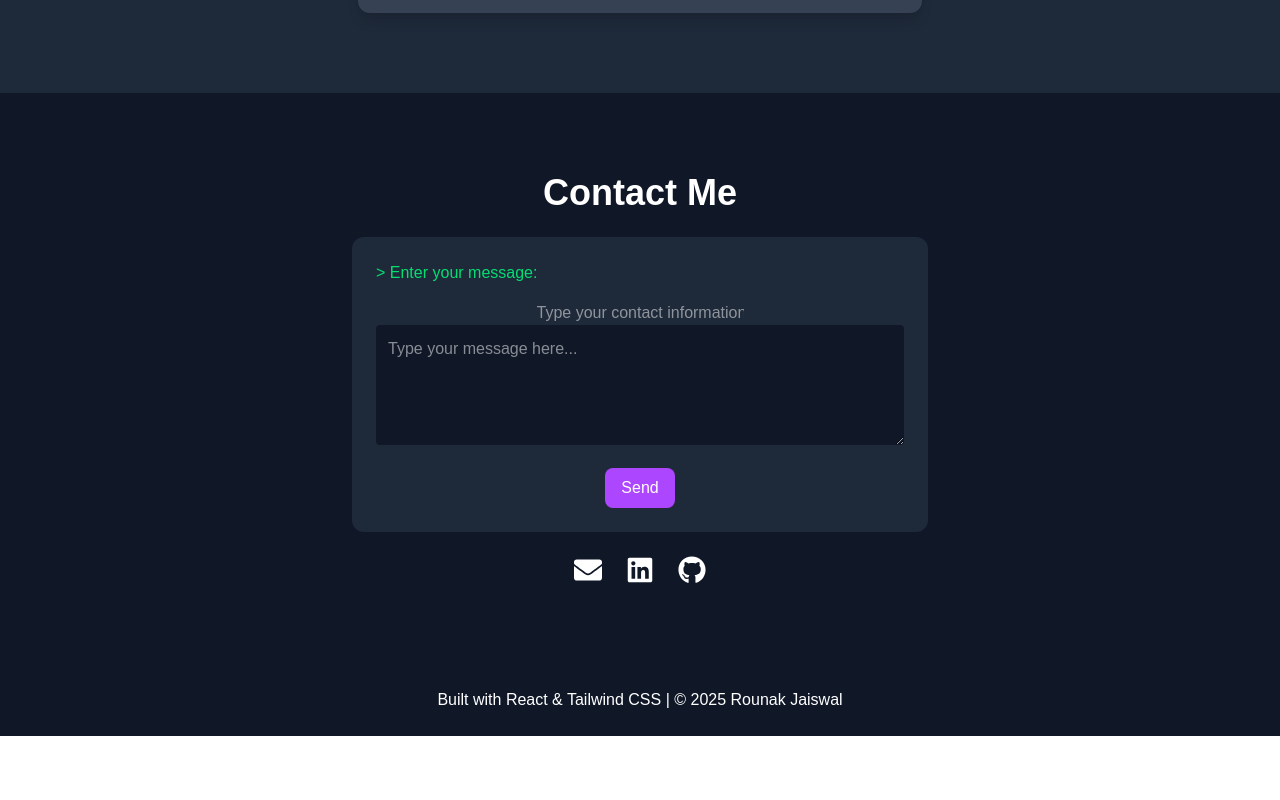
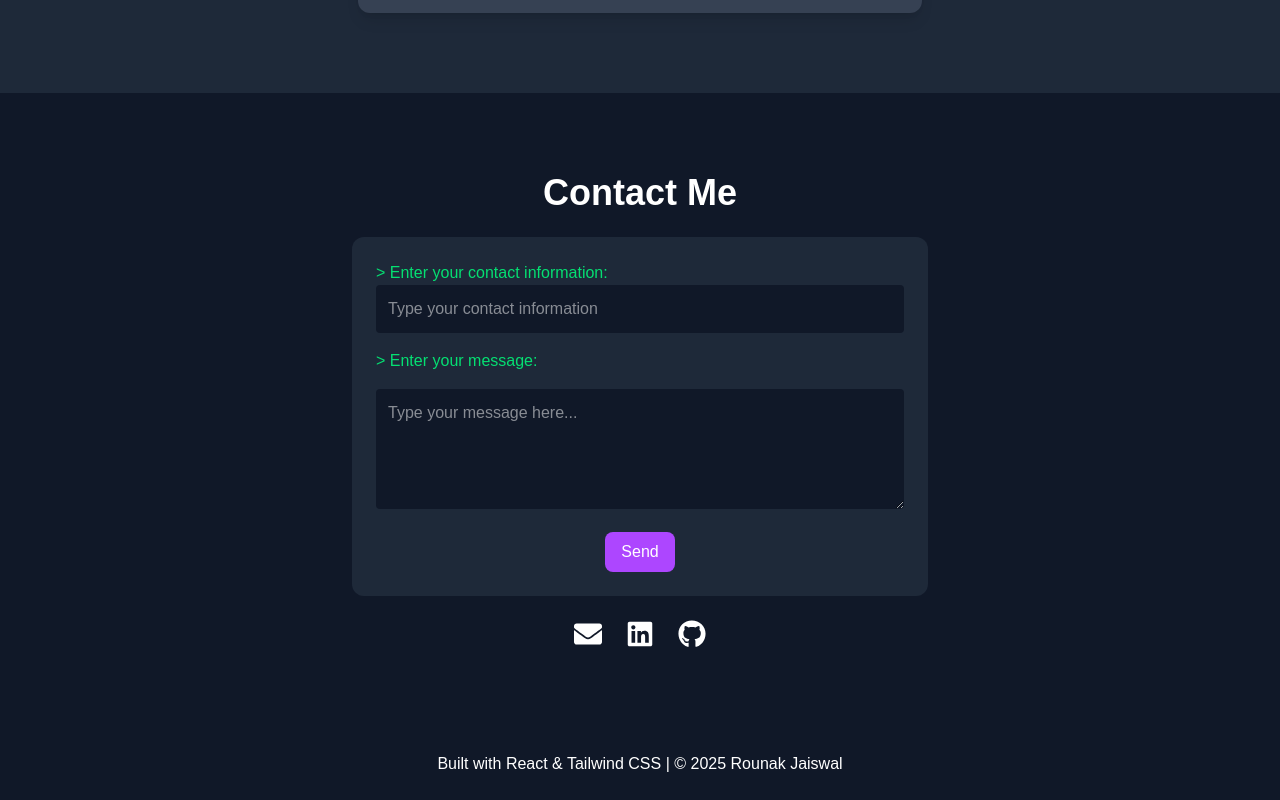
Before and after one commit to Rounakj29/rj-portfolio-react, a React (Vite) app: page / in a window 1280 px wide. Shown: the part 3931-4731 px from the top of the page. Before the commit the page ends 4667 px from the top, so only its background shows below. Built offline with nearby package versions, Linux system fonts and the light colour scheme.

Commit message:
Add react-toastify for notification handling in contact form

```diff
--- a/package.json
+++ b/package.json
@@ -23,6 +23,7 @@
     "react": "^19.1.1",
     "react-dom": "^19.1.1",
     "react-icons": "^5.5.0",
+    "react-toastify": "^11.0.5",
     "tailwindcss": "^4.1.12"
   },
   "devDependencies": {
--- a/src/App.jsx
+++ b/src/App.jsx
@@ -14,6 +14,8 @@ import {
   ZoomIn,
 } from "lucide-react";
 import emailjs from "emailjs-com";
+import { ToastContainer, toast } from 'react-toastify';
+
 // const App = () => {
 
 // }
@@ -25,7 +27,7 @@ export default function App() {
   const [largeFont, setLargeFont] = useState(false);
   const [zoom, setZoom] = useState(1);
   const [contactInfo, setContactInfo] = useState("");
-
+  const [isSubmitting, setIsSubmitting] = useState(false);
   const projects = [
     {
       name: "IntelliPrep",
@@ -162,6 +164,8 @@ export default function App() {
     window.open(url, "_blank", "noopener,noreferrer");
   };
 
+
+
   return (
     <div
       style={{ zoom: zoom }}
@@ -169,17 +173,18 @@ export default function App() {
         highContrast ? "bg-black text-yellow-300" : ""
       } ${largeFont ? "text-lg" : ""}`}
     >
+       <ToastContainer />
       <div className="fixed bottom-6 right-6 z-50" aria-label="Scroll Options">
         <div className="flex flex-col items-center gap-2">
           <CircleArrowUpIcon
-            className="text-purple-400"
+            className="text-purple-400 cursor-pointer"
             size={32}
             onClick={() => window.scrollTo({ top: 0, behavior: "smooth" })}
             aria-label="Scroll to Top"
           />
 
           <CircleArrowDownIcon
-            className="text-purple-400"
+            className="text-purple-400 cursor-pointer"
             size={32}
             onClick={() =>
               window.scrollTo({
@@ -494,6 +499,8 @@ export default function App() {
 
       {/* Contact */}
       <section className="py-20 px-6 text-center">
+        {/*Add overlay when submit then hide it */}
+        {isSubmitting && <div className="fixed inset-0 bg-black opacity-50 z-10" />}
         <h2 className="text-4xl font-bold mb-6">Contact Me</h2>
         <form
           className="bg-gray-800 p-6 rounded-xl max-w-xl mx-auto"
@@ -505,6 +512,9 @@ export default function App() {
             }
             setError("");
             // You can add your send logic here
+            //set isSubmitting to true
+            setIsSubmitting(true);
+
             emailjs
               .send(
                 "service_6dubp7a",
@@ -517,24 +527,34 @@ export default function App() {
                 "t-Zvtt0Lb5bS6FJn2"
               )
               .then(() => {
-                alert("Message sent!");
+                toast.success("Message sent!");
                 setMessage("");
+                setContactInfo("");
+              setIsSubmitting(false);
+
+
               })
               .catch((error) => {
                 setError("Failed to send message.");
+              setIsSubmitting(false);
+
               });
-            alert("Message sent!");
-            setMessage("");
           }}
         >
           <div className="font-mono text-green-400 text-left mb-4">
+            &gt; Enter your contact information:
+            <input
+              className="w-full p-3 rounded bg-gray-900 text-white outline-none"
+              placeholder="Type your contact information"
+              value={contactInfo}
+              onChange={(e) => setContactInfo(e.target.value)}
+            />
+          </div>
+
+          <div className="font-mono text-green-400 text-left mb-4">
             &gt; Enter your message:
           </div>
-          <input
-            placeholder="Type your contact information"
-            value={contactInfo}
-            onChange={(e) => setContactInfo(e.target.value)}
-          />
+
           <textarea
             className="w-full p-3 rounded bg-gray-900 text-white outline-none"
             rows={4}
@@ -548,7 +568,7 @@ export default function App() {
           {error && <div className="text-red-400 mt-2 text-left">{error}</div>}
           <button
             type="submit"
-            className="mt-4 bg-purple-500 hover:bg-purple-600 px-4 py-2 rounded-lg"
+            className="mt-4 bg-purple-500 hover:bg-purple-600 px-4 py-2 rounded-lg cursor-pointer"
           >
             Send
           </button>
```
Also changed, not shown: 1 other file (tests, documents, lock files or other folders).
